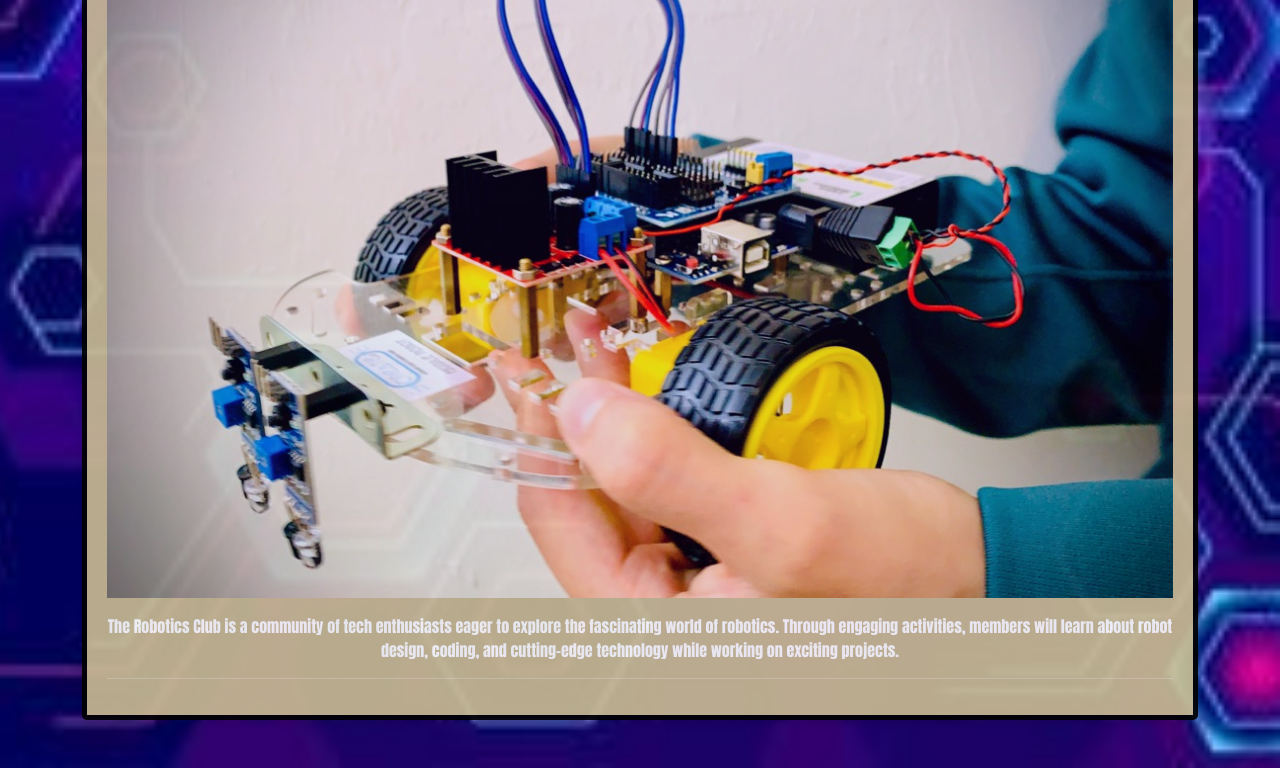
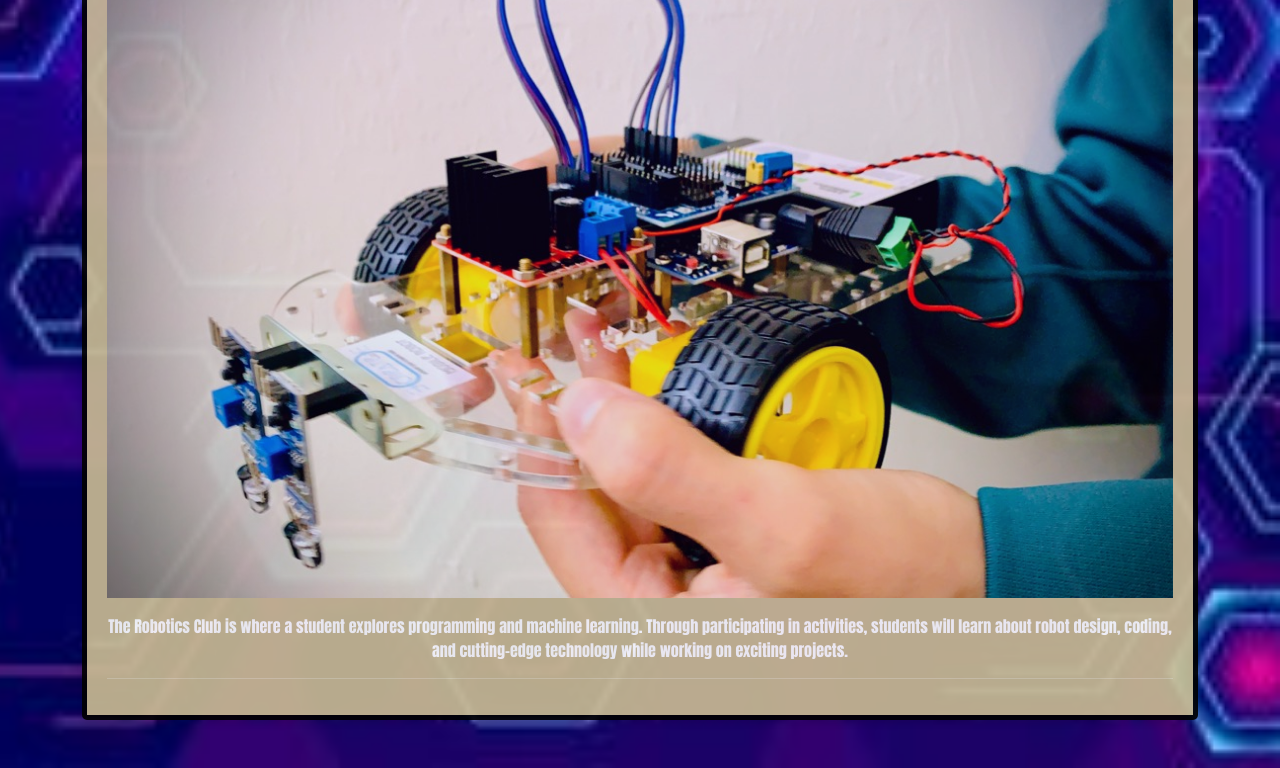
Before and after one commit to SA-10R-Co/SA_ICT9Ruby_Q2Q2_Co_Alexander, a plain HTML site: page about.html in a window 1280 px wide. Shown: the part 380-1148 px from the top of the page. Drawn offline with nearby package versions, Linux system fonts and the light colour scheme.

Commit message:
Update about.html

```diff
--- a/about.html
+++ b/about.html
@@ -1,14 +1,16 @@
-<!DOCTYPE html>
-<html lang="en">
+<html>
     <head>
         <meta charset="UTF-8">
         <meta name="viewport" content="width=device-width, initial-scale=1.0">
+
         <title>Robotics Club Registration</title>
+
         <!-- Bootstrap CSS -->
         <link rel="stylesheet" href="styles.css">
         <link href="https://cdn.jsdelivr.net/npm/bootstrap@5.3.0-alpha1/dist/css/bootstrap.min.css" rel="stylesheet">
     </head>
     <body>
+
         <!-- Navbar -->
         <nav class="navbar navbar-expand-lg navbar-light bg-light">
             <div class="container-fluid">
@@ -34,6 +36,7 @@
                         </li>
                     </ul>
                 </div>
+
                 <!-- Add search bar -->
                 <form class="d-flex">
                       <input class="form-control" type="text" placeholder="search…">
@@ -52,11 +55,12 @@
                 <div class="text-center">
                     <h2 id="about" class="mb-4">About the Robotics Club</h2>
                     <img src="robotics-club.jpg" alt="Robotics Club Image" class="img-fluid mb-3 d-block mx-auto">
-                <p>The Robotics Club is a community of tech enthusiasts eager to explore the fascinating world of robotics. Through engaging activities, members will learn about robot design, coding, and cutting-edge technology while working on exciting projects.</p>
+                    <p>The Robotics Club is where a student explores programming and machine learning. Through participating in activities, students will learn about robot design, coding, and cutting-edge technology while working on exciting projects.</p>
                 </div>
                 <hr>
             </div>
         </div>
+
         <!-- Bootstrap JS -->
         <script src="https://cdn.jsdelivr.net/npm/bootstrap@5.3.0-alpha1/dist/js/bootstrap.bundle.min.js"></script>
     </body>
```
Lines whose indentation alone changed are shown as unchanged.
